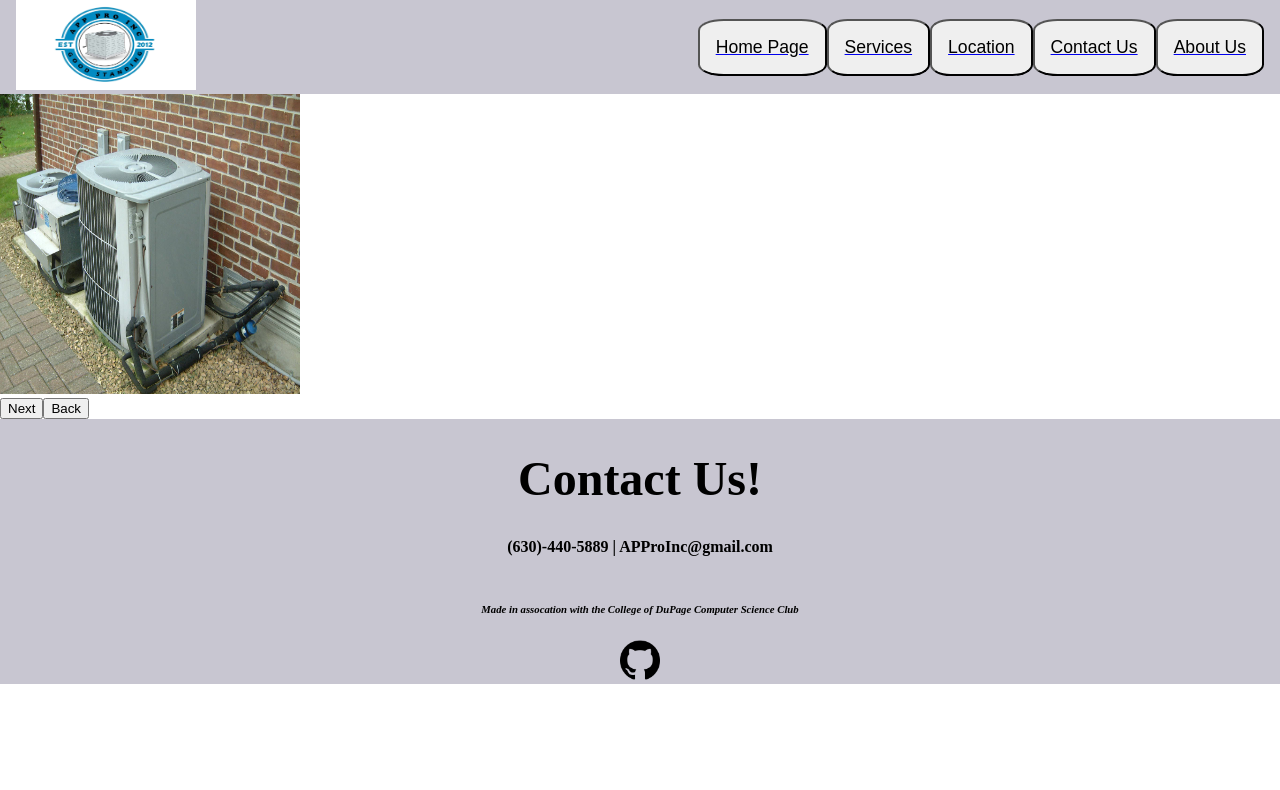
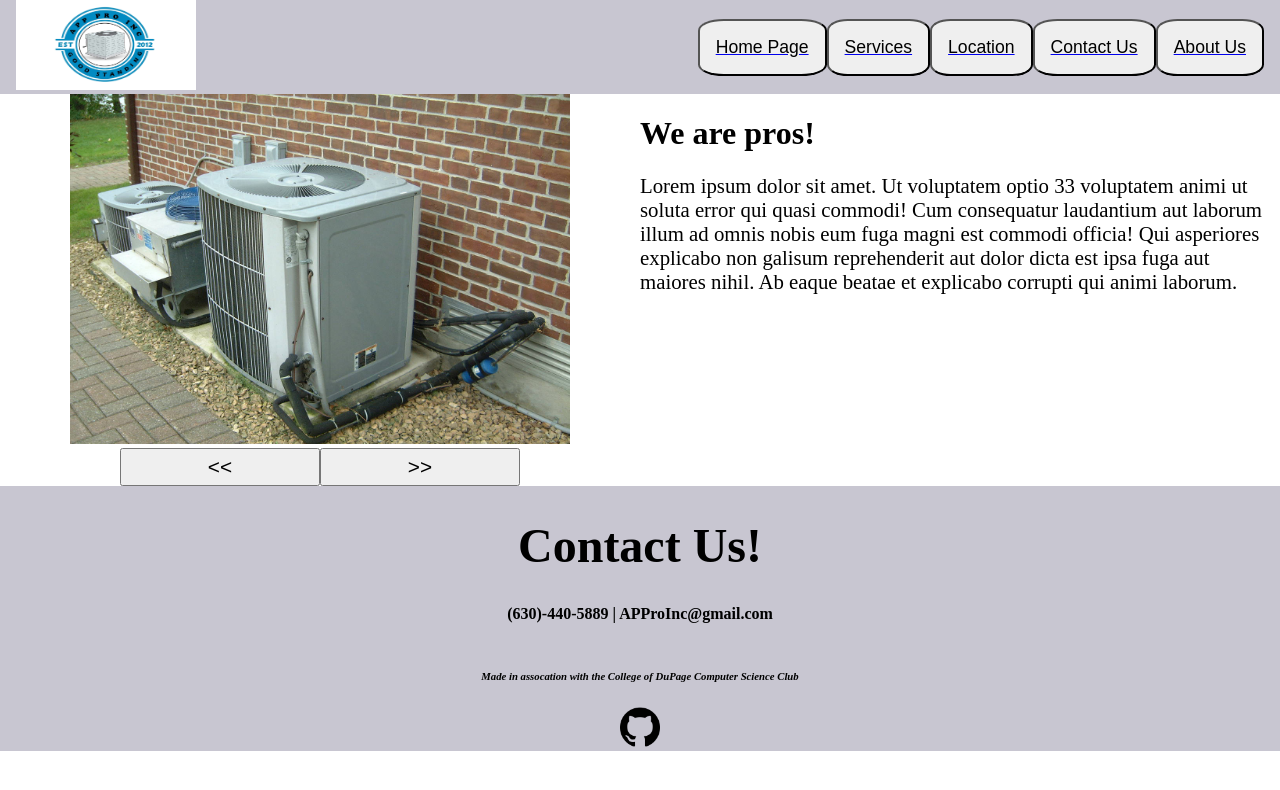
Before and after one commit to cod-cs-club/AC-Website, a Next.js app: page / in a window 1280 px wide. Shown: the top 790 px of the page. Built offline with nearby package versions, Linux system fonts and the light colour scheme.

Commit message:
edited image carousel

```diff
--- a/components/ImageCarousel.jsx
+++ b/components/ImageCarousel.jsx
@@ -27,6 +27,7 @@ import { useState } from 'react';
 export default function ImageCarousel({slides}){
     let arrayLength = slides.length;
     const [currentSlideIndex, setSlideIndex] = useState(0);
+
     function nextImg(){
         const isThisTheFinalSlide = currentSlideIndex == arrayLength - 1;
         const newIndex = isThisTheFinalSlide ? 0 : currentSlideIndex + 1;
@@ -39,16 +40,16 @@ export default function ImageCarousel({slides}){
         setSlideIndex(newIndex);
     }
 
-
     return(
         <>
         <div id="sliderContainer">
-
             <div>
-                <Image src={slides[currentSlideIndex].src} width="300" height="300" />
+                <Image src={slides[currentSlideIndex].src} width="500" height="350" />
             </div>
-            <button onClick={() => nextImg()}>Next</button>
-            <button onClick={() => prevImg()}>Back</button>
+            <div id="sliderButtonDiv">
+            <button className="sliderButton" onClick={() => prevImg()}>{"<<"}</button>
+                <button className="sliderButton" onClick={() => nextImg()}>{">>"}</button>
+            </div>
         </div>
         </>
     )
--- a/src/pages/index.jsx
+++ b/src/pages/index.jsx
@@ -17,7 +17,20 @@ export default function Home() {
     <>
     <Header />
     <NavBar />
-      <ImageCarousel slides={sliderImages}/>
+    <div className="FlexContainer">
+      <div id="sliderDiv">
+        <ImageCarousel slides={sliderImages}/>
+      </div>
+      <div id="landingTextDiv">
+          <h1>We are pros!</h1>
+          <p id="landingParagraph">
+            Lorem ipsum dolor sit amet. Ut voluptatem optio 33 voluptatem animi ut soluta error qui quasi commodi!
+            Cum consequatur laudantium aut laborum illum ad omnis nobis eum fuga magni est commodi officia!
+            Qui asperiores explicabo non galisum reprehenderit aut dolor dicta est ipsa fuga aut maiores nihil.
+            Ab eaque beatae et explicabo corrupti qui animi laborum.
+          </p>
+      </div>
+    </div>
     <Footer />
     </>
   )
--- a/src/styles/homepageStyles.css
+++ b/src/styles/homepageStyles.css
@@ -1,10 +1,29 @@
-#imageSlider{
-    background-size: cover;
-    margin-left: 0 auto;
+#landingTextDiv{
+    width: 50%;
+}
+
+#landingParagraph{
+    font-size: 130%;
+}
+
+#sliderDiv{
+    margin: 0 auto;
+    justify-content: center;
 }
 
 #sliderContainer{
     height:auto;
-    width:500px;
-    position: relative;
 }
+
+#sliderButtonDiv{
+    display: flex;
+    justify-content: center;
+    align-items: center;
+}
+
+.sliderButton{
+    font-size: 130%;
+    width:200px;
+    gap: 20px;
+    padding: 5px;
+}
```
